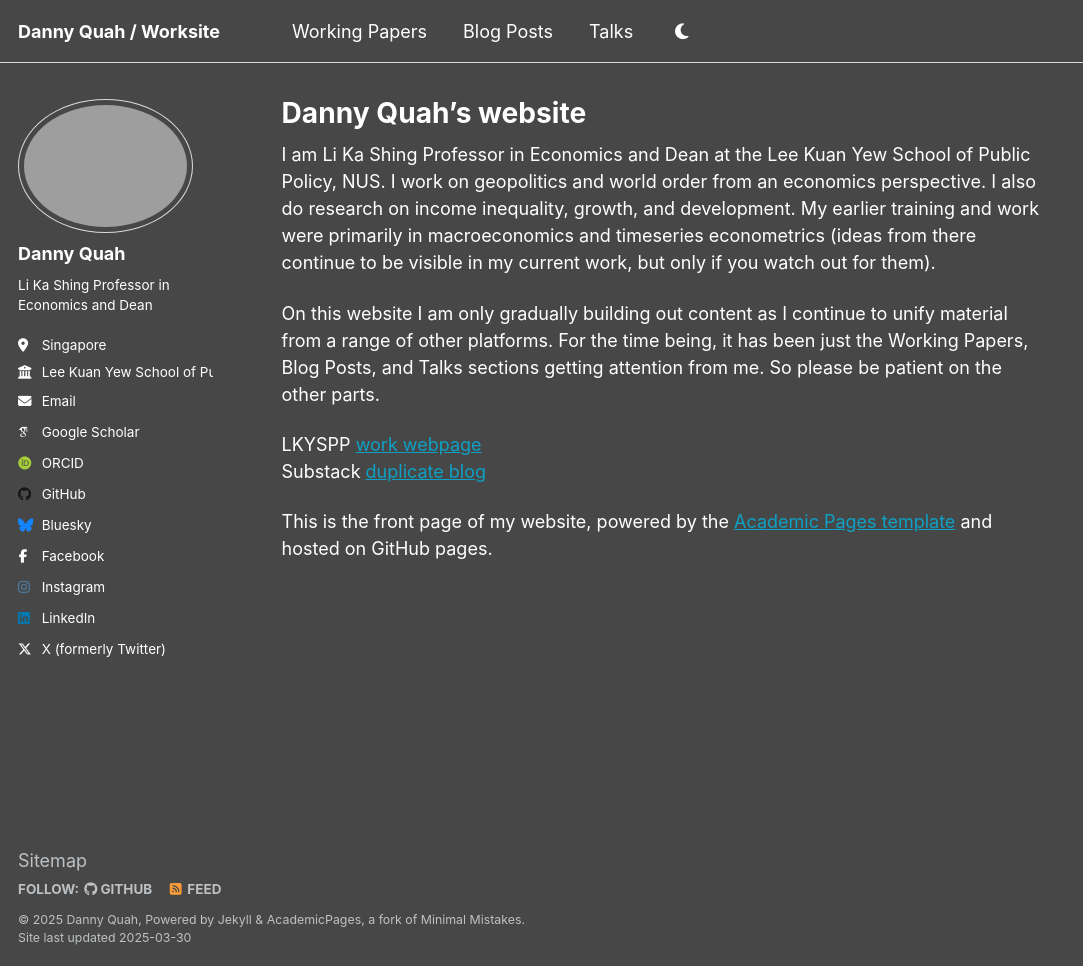
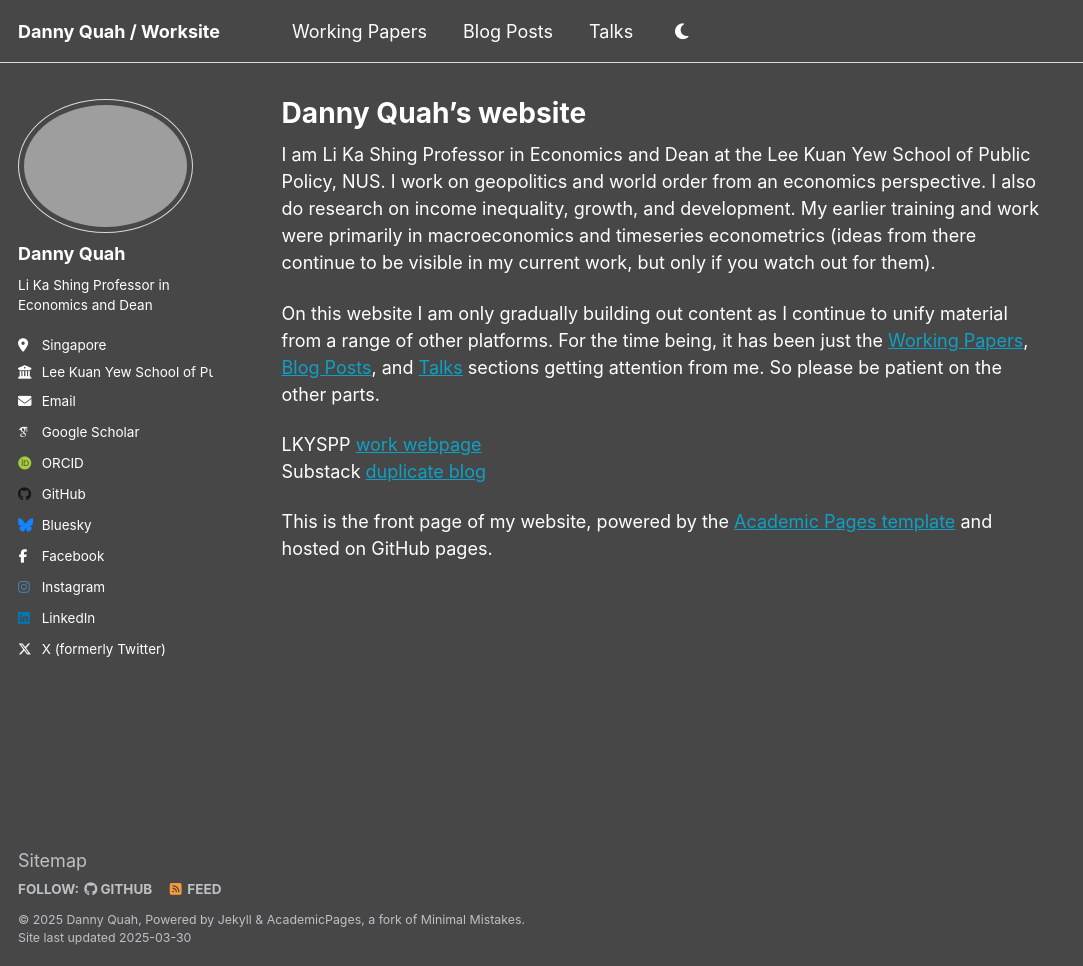
Before and after one commit to DannyQuah/DannyQuah.github.io, a Jekyll site: the page built from _pages/about.md, in a window 1280 px wide and 966 px high. Shown: the whole window, without its empty margins (0-1083 px from the left). Built offline with Jekyll 4.4.1, drawn with Linux system fonts in a browser that asks for light colours; some web fonts are replaced; part of the change alters nothing that is shown.

```diff
--- a/_pages/about.md
+++ b/_pages/about.md
@@ -1,6 +1,6 @@
 ---
 title: "Danny Quah's website"
-# Last-edited: 2025.03.23.0704.Sun -- Danny Quah (me@DannyQuah.com)
+# Last-edited: 2025.03.30.1940.Sun -- Danny Quah (me@DannyQuah.com)
 author_profile: true
 permalink: /
 # Created: 2025.03.21.1500.Fri -- Danny Quah (me@DannyQuah.com)
@@ -10,7 +10,7 @@ redirect_from:
 ---
 I am Li Ka Shing Professor in Economics and Dean at the Lee Kuan Yew School of Public Policy, NUS.  I work on geopolitics and world order from an economics perspective.  I also do research on income inequality, growth, and development.  My earlier training and work were primarily in macroeconomics and timeseries econometrics (ideas from there continue to be visible in my current work, but only if you watch out for them).
 
-On this website I am only gradually building out content as I continue to unify material from a range of other platforms.  For the time being, it has been just the Working Papers, Blog Posts, and Talks sections getting attention from me.  So please be patient on the other parts.
+On this website I am only gradually building out content as I continue to unify material from a range of other platforms.  For the time being, it has been just the [Working Papers](https://DannyQuah.github.io/portfolio/), [Blog Posts](https://DannyQuah.github.io/year-archive/), and [Talks](https://DannyQuah.github.io/talks/) sections getting attention from me.  So please be patient on the other parts.
 
 
 LKYSPP [work webpage](https://lkyspp.nus.edu.sg/our-people/faculty/danny-quah)
```
